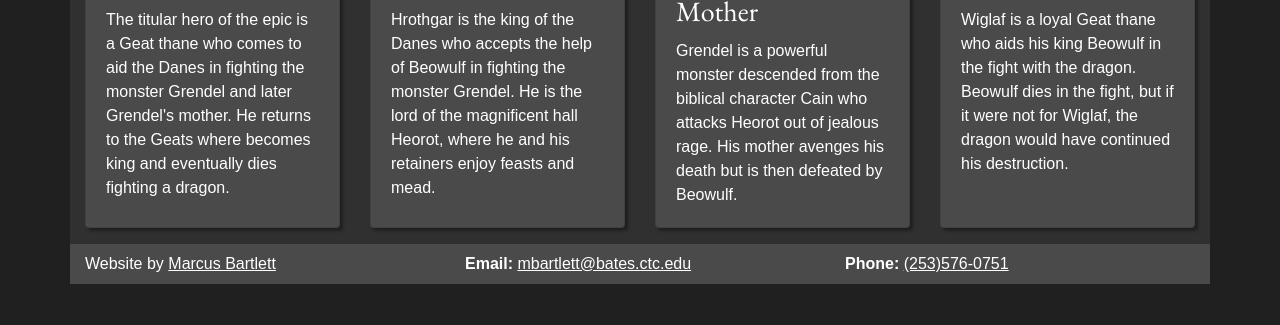
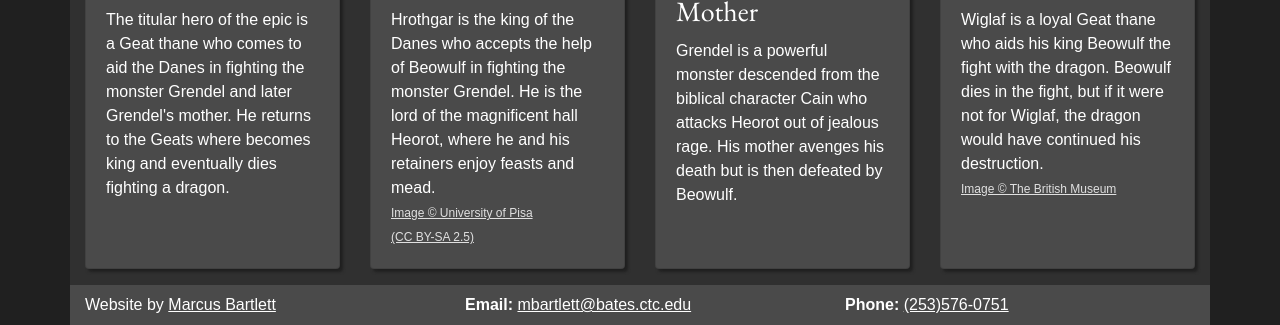
Before and after one commit to mabartlett/beowulf, a plain HTML site: page characters.html in a window 1280 px wide. Shown: the part 522-847 px from the top of the page. Before the commit the page ends 806 px from the top, so only its background shows below. Drawn offline with nearby package versions, Linux system fonts and the light colour scheme; a script that the page names is missing.

Commit message:
Remove images from /img and add copyright notices.

```diff
--- a/characters.html
+++ b/characters.html
@@ -75,7 +75,15 @@
                     </a>
                     <div class="card-block">
                         <h3 class="card-title">Hrothgar</h3>
-                        <p class="card-text">Hrothgar is the king of the Danes who accepts the help of Beowulf in fighting the monster Grendel. He is the lord of the magnificent hall Heorot, where he and his retainers enjoy feasts and mead.</p>
+                        <p class="card-text">Hrothgar is the king of the Danes who accepts the help
+						of Beowulf in fighting the monster Grendel. He is the lord of the
+						magnificent hall Heorot, where he and his retainers enjoy feasts and mead.
+						<br />
+						<a href="https://ilfattostorico.com/2014/06/16/un-tesoro-medievale-nella-tomba-dellimperatore-enrico-vii"
+						class="text-license" target="_blank">Image &copy; University of Pisa</a>
+						<br />
+						<a href="https://creativecommons.org/licenses/by-sa/2.5/deed.en"
+						class="text-license" target="_blank">(CC BY-SA 2.5)</a></p>
                     </div>
                 </div>
             </div>
@@ -101,7 +109,12 @@
                     </a>
                     <div class="card-block">
                         <h3 class="card-title">Wiglaf</h3>
-                        <p class="card-text">Wiglaf is a loyal Geat thane who aids his king Beowulf in the fight with the dragon. Beowulf dies in the fight, but if it were not for Wiglaf, the dragon would have continued his destruction.</p>
+                        <p class="card-text">Wiglaf is a loyal Geat thane who aids his king Beowulf
+						the fight with the dragon. Beowulf dies in the fight, but if it were not for
+						Wiglaf, the dragon would have continued his destruction.
+						<br />
+						<a class="text-license" href="http://britishmuseum.org/" target="_blank">
+						Image &copy; The British Museum</a></p>
                     </div>
                 </div>
             </div>
--- a/css/styles.css
+++ b/css/styles.css
@@ -119,6 +119,12 @@ main .first-letter::first-letter {
 
 .text-gray {
     color: #c0c0c0 !important;
+}
+
+.text-license {
+    color: #e0e0e0 !important;
+	font-size: 0.75em;
+	text-decoration: underline;
 }
 
 
```
Also changed, not shown: setting.html (+7 -1 lines), images/hall.png (deleted), images/mail.png (deleted), images/mailtexture.png (deleted), images/map.gif, images/map.png (deleted), images/sword.png (deleted).
